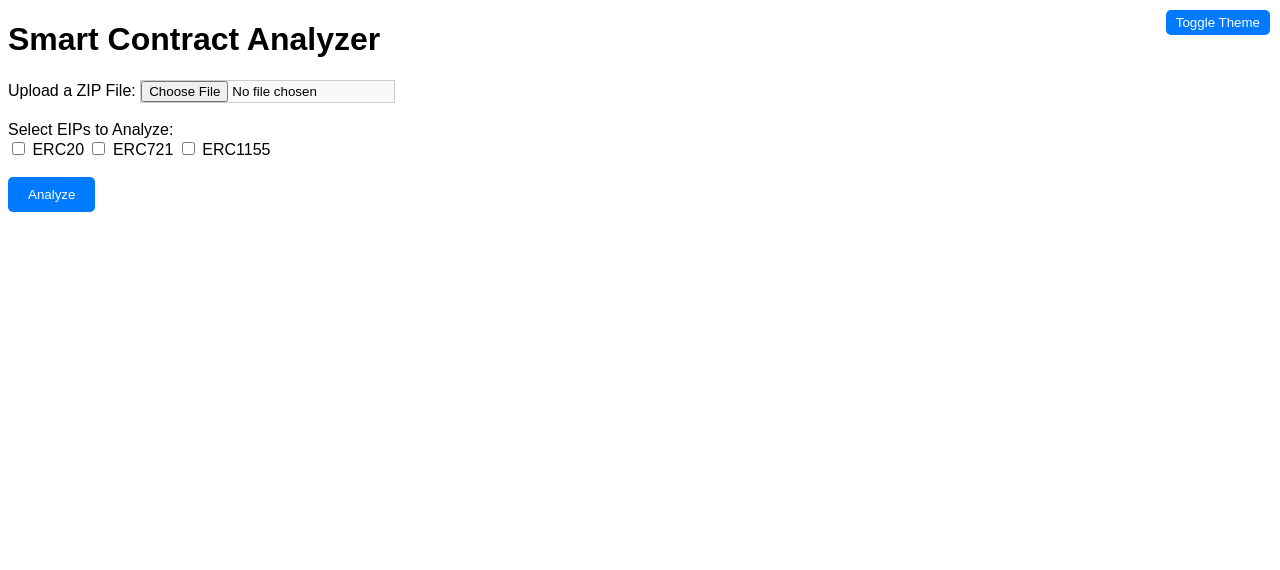
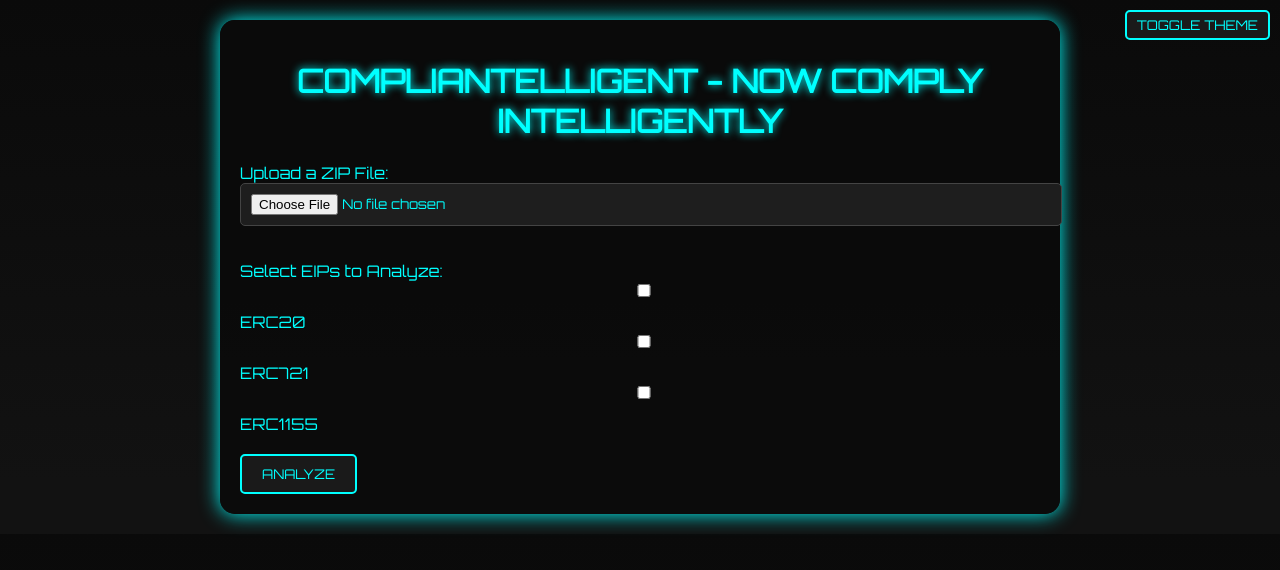
Before and after one commit to shanzson/Compliantelligent, a Flask app: page / in a window 1280 px wide. Shown: the top 570 px of the page. Run offline with Flask 3, Linux system fonts and the light colour scheme.

Commit message:
Added new UI

```diff
--- a/templates/index.html
+++ b/templates/index.html
@@ -3,72 +3,57 @@
 <head>
     <title>Smart Contract Analyzer</title>
     <link rel="stylesheet" href="{{ url_for('static', filename='style.css') }}">
+    <link href="https://fonts.googleapis.com/css2?family=Orbitron&display=swap" rel="stylesheet">
+    <link href="https://fonts.googleapis.com/css2?family=Space+Mono&display=swap" rel="stylesheet">
+
     <style>
         /* Define light and dark theme variables */
         :root {
-            --bg-color: #ffffff;
-            --text-color: #000000;
-            --input-bg-color: #f9f9f9;
-            --input-border-color: #ccc;
-            --button-bg-color: #007bff;
-            --button-text-color: #ffffff;
-            --progress-bg-color: #f3f3f3;
-            --progress-bar-color: #4caf50;
-        }
-
-        [data-theme="dark"] {
             --bg-color: #121212;
-            --text-color: #ffffff;
+            --text-color: #00FFFF;
             --input-bg-color: #1e1e1e;
             --input-border-color: #444;
-            --button-bg-color: #4caf50;
-            --button-text-color: #ffffff;
-            --progress-bg-color: #333;
-            --progress-bar-color: #007bff;
+            --button-bg-color: #1a1a1a;
+            --button-hover-color: #FF00FF;
+            --button-text-color: #00FFFF;
         }
 
         /* General styles */
         body {
-            background-color: var(--bg-color);
+            background: linear-gradient(to bottom, #0A0A0A, #121212 90%);
             color: var(--text-color);
-            font-family: Arial, sans-serif;
+            font-family: 'Orbitron', Arial, sans-serif;
+            margin: 0;
+            padding: 0;
         }
 
-        input, textarea, select, button {
+        input, textarea, select {
             background-color: var(--input-bg-color);
             color: var(--text-color);
             border: 1px solid var(--input-border-color);
+            padding: 10px;
+            width: 100%;
+            margin-bottom: 15px;
+            border-radius: 5px;
+            font-family: 'Orbitron', Arial, sans-serif;
         }
 
         button {
             background-color: var(--button-bg-color);
             color: var(--button-text-color);
-            border: none;
+            border: 2px solid var(--text-color);
             padding: 10px 20px;
             border-radius: 5px;
             cursor: pointer;
+            font-family: 'Orbitron', Arial, sans-serif;
+            text-transform: uppercase;
+            transition: 0.3s ease;
         }
 
         button:hover {
-            opacity: 0.9;
-        }
-
-        .progress-container {
-            width: 100%;
-            background-color: var(--progress-bg-color);
-            border: 1px solid var(--input-border-color);
-            border-radius: 5px;
-            margin: 10px 0;
-        }
-
-        .progress-bar {
-            width: 0%;
-            height: 20px;
-            background-color: var(--progress-bar-color);
-            text-align: center;
-            color: var(--button-text-color);
-            line-height: 20px;
-            border-radius: 5px;
+            background-color: var(--button-hover-color);
+            color: #000;
+            box-shadow: 0 0 10px var(--button-hover-color);
         }
 
         .theme-toggle {
@@ -78,9 +63,43 @@
             background-color: var(--button-bg-color);
             color: var(--button-text-color);
             padding: 5px 10px;
-            border: none;
+            border: 2px solid var(--text-color);
             border-radius: 5px;
             cursor: pointer;
+        }
+
+        .container {
+            max-width: 800px;
+            margin: 20px auto;
+            padding: 20px;
+            background-color: rgba(10, 10, 10, 0.9);
+            border-radius: 15px;
+            box-shadow: 0 0 20px var(--text-color);
+        }
+
+        .report-text {
+            font-family: 'Space Mono', monospace;
+            color: var(--text-color); /* Keeps consistent theme color */
+            line-height: 1.5; /* Optional for better readability */
+        }
+
+        h1, h2 {
+            text-align: center;
+            color: var(--text-color);
+            text-shadow: 0 0 8px var(--text-color);
+        }
+
+        #mario-loading {
+            position: fixed;
+            top: 50%;
+            left: 50%;
+            transform: translate(-50%, -50%);
+            z-index: 1000;
+            text-align: center;
+        }
+
+        #mario-loading img {
+            width: 100px;
         }
     </style>
 </head>
@@ -89,7 +108,7 @@
     <button class="theme-toggle" onclick="toggleTheme()">Toggle Theme</button>
 
     <div class="container">
-        <h1>Smart Contract Analyzer</h1>
+        <h1>COMPLIANTELLIGENT - NOW COMPLY INTELLIGENTLY</h1>
 
         <form id="uploadForm" enctype="multipart/form-data">
             <label for="zipFile">Upload a ZIP File:</label>
@@ -107,33 +126,47 @@
             <button type="button" onclick="analyze()">Analyze</button>
         </form>
 
-        <div class="progress-container" style="display: none;">
-            <div id="progressBar" class="progress-bar">0%</div>
+        <div id="mario-loading" style="display: none;">
+            <img src="{{ url_for('static', filename='images/mario-jump.gif') }}" alt="Loading...">
         </div>
 
-
-        <div id="mario-loading" style="display: none; text-align: center;">
-            <img src="{{ url_for('static', filename='images/mario-jump.gif') }}" alt="Loading..." />
-        </div>
         <div id="results"></div>
-
     </div>
 
     <script>
+
+        function displayResults(analysisResults) {
+            const resultsDiv = document.getElementById('results');
+            resultsDiv.innerHTML = '<h2>Analysis Results</h2>'; // Title for results
+
+            for (const [filename, result] of Object.entries(analysisResults)) {
+                let html = `<h3 class="report-text">${filename}</h3>`; // Space Mono for filenames
+
+                if (result.error) {
+                    html += `<p class="report-text">Error: ${result.error}</p>`;
+                } else {
+                    html += `<p class="report-text">OpenZeppelin Imports: ${result.oz_modules.join(', ')}</p>`;
+                    html += `<p class="report-text">EIP Compliance:</p><ul>`;
+                    for (const [eip, compliance] of Object.entries(result.compliance)) {
+                        html += `<li class="report-text">${eip}: ${compliance}</li>`;
+                    }
+                    html += '</ul>';
+                }
+
+                resultsDiv.innerHTML += html;
+            }
+        }
+
+
         async function analyze() {
             const fileInput = document.getElementById('zipFile');
             const checkboxes = document.querySelectorAll('input[name="eip"]:checked');
-    const progressContainer = document.querySelector('.progress-container');
-    const progressBar = document.getElementById('progressBar');
             const resultsDiv = document.getElementById('results');
-    const marioLoading = document.getElementById('mario-loading'); // Mario animation
+            const marioLoading = document.getElementById('mario-loading');
 
-    // Reset progress and results
-    progressBar.style.width = '0%';
-    progressBar.textContent = '0%';
+            // Reset results and hide the animation initially
             resultsDiv.innerHTML = '';
-    progressContainer.style.display = 'none'; // Hide progress bar initially
-    marioLoading.style.display = 'none'; // Hide Mario animation initially
+            marioLoading.style.display = 'none';
 
             if (!fileInput.files.length) {
                 alert('Please upload a ZIP file.');
@@ -150,52 +183,33 @@ async function analyze() {
             const selectedEIPs = Array.from(checkboxes).map(cb => cb.value);
             formData.append('eips', JSON.stringify(selectedEIPs));
 
-    // Show progress bar and Mario animation when analysis starts
-    progressContainer.style.display = 'block';
+            // Show the Mario animation with "Analyzing..." text
             marioLoading.style.display = 'block';
 
             try {
+                console.log('Sending fetch request to /analyze...');
                 const response = await fetch('/analyze', {
                     method: 'POST',
                     body: formData
                 });
 
+                console.log('Received response:', response);
+
+                if (!response.ok) {
+                    throw new Error(`HTTP error! status: ${response.status}`);
+                }
+
                 const data = await response.json();
+                console.log('Parsed JSON data:', data);
 
-        if (response.ok) {
-            // Process results
-            progressBar.style.width = '100%';
-            progressBar.textContent = '100%';
+                // Display the analysis results
                 displayResults(data.data);
-        } else {
-            // Show error message
-            alert(data.error || 'An error occurred while analyzing the files.');
-        }
             } catch (error) {
-        console.error('Error:', error);
+                console.error('Error during analysis:', error);
                 alert('An unexpected error occurred. Please try again.');
             } finally {
-        // Hide Mario animation when analysis is complete
+                // Hide the Mario animation when analysis is complete
                 marioLoading.style.display = 'none';
-    }
-}
-
-function displayResults(analysisResults) {
-    const resultsDiv = document.getElementById('results');
-    resultsDiv.innerHTML = '<h2>Analysis Results</h2>';
-    for (const [filename, result] of Object.entries(analysisResults)) {
-        let html = `<h3>${filename}</h3>`;
-        if (result.error) {
-            html += `<p>Error: ${result.error}</p>`;
-        } else {
-            html += `<p>OpenZeppelin Imports: ${result.oz_modules.join(', ')}</p>`;
-            html += `<p>EIP Compliance:</p><ul>`;
-            for (const [eip, compliance] of Object.entries(result.compliance)) {
-                html += `<li>${eip}: ${compliance}</li>`;
-            }
-            html += '</ul>';
-        }
-        resultsDiv.innerHTML += html;
             }
         }
 
```
Also changed, not shown: static/style.css (line endings or trailing spaces), 1 other file. Lines whose indentation alone changed are shown as unchanged.
